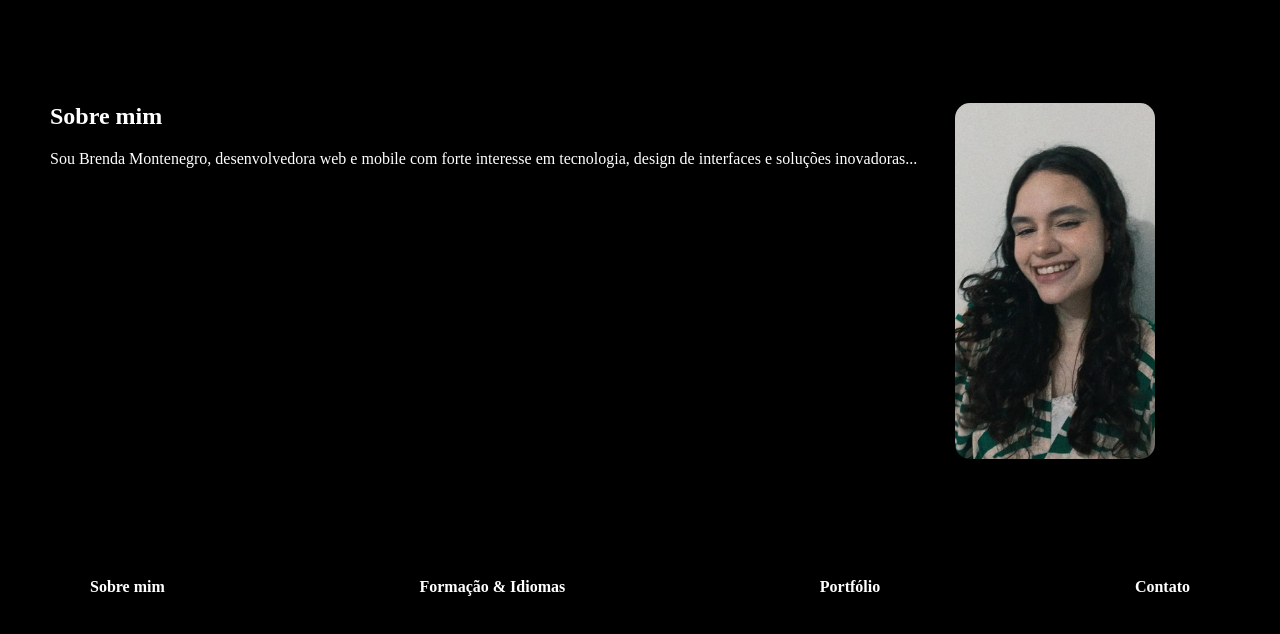
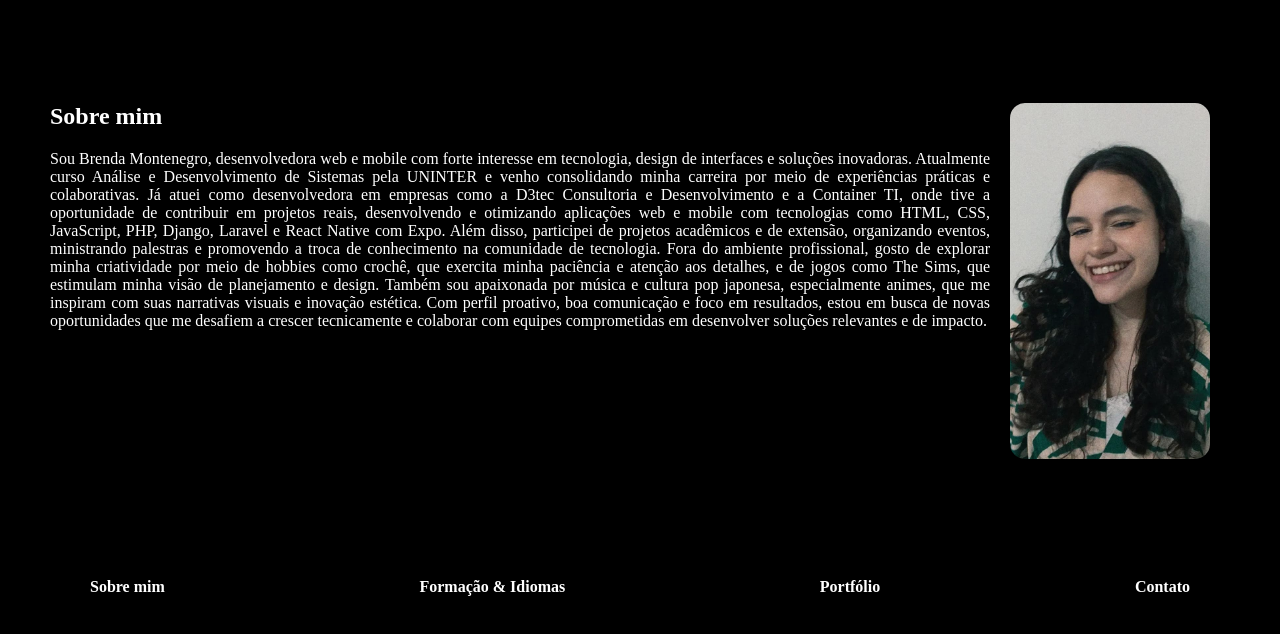
Before and after one commit to chanseyxxx/portifolio-facul-Brenda-Montenengro, a plain HTML site: page index.html in a window 1280 px wide. Shown: the part 194-828 px from the top of the page. Drawn offline with Linux system fonts and the light colour scheme.

Commit message:
corrigindo burrices do chat

```diff
--- a/index.html
+++ b/index.html
@@ -29,8 +29,13 @@
             <h1>Sobre mim</h1>
             <p>
               <!-- Texto de apresentação profissional e pessoal -->
-              Sou Brenda Montenegro, desenvolvedora web e mobile com forte interesse em tecnologia, design de interfaces e soluções inovadoras...
-            </p>
+              Sou Brenda Montenegro, desenvolvedora web e mobile com forte interesse em tecnologia, design de interfaces e soluções inovadoras. Atualmente curso Análise e Desenvolvimento de Sistemas pela UNINTER e venho consolidando minha carreira por meio de experiências práticas e colaborativas.
+
+Já atuei como desenvolvedora em empresas como a D3tec Consultoria e Desenvolvimento e a Container TI, onde tive a oportunidade de contribuir em projetos reais, desenvolvendo e otimizando aplicações web e mobile com tecnologias como HTML, CSS, JavaScript, PHP, Django, Laravel e React Native com Expo. Além disso, participei de projetos acadêmicos e de extensão, organizando eventos, ministrando palestras e promovendo a troca de conhecimento na comunidade de tecnologia.
+
+Fora do ambiente profissional, gosto de explorar minha criatividade por meio de hobbies como crochê, que exercita minha paciência e atenção aos detalhes, e de jogos como The Sims, que estimulam minha visão de planejamento e design. Também sou apaixonada por música e cultura pop japonesa, especialmente animes, que me inspiram com suas narrativas visuais e inovação estética.
+
+Com perfil proativo, boa comunicação e foco em resultados, estou em busca de novas oportunidades que me desafiem a crescer tecnicamente e colaborar com equipes comprometidas em desenvolver soluções relevantes e de impacto. </p>
           </div>
 
           <!-- Imagem de perfil -->
```
